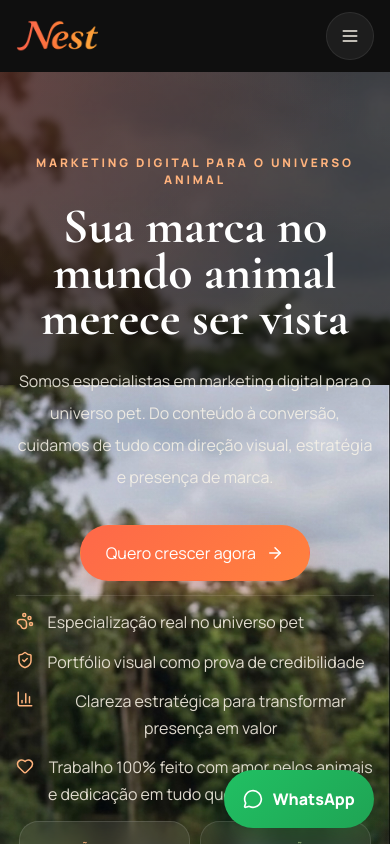
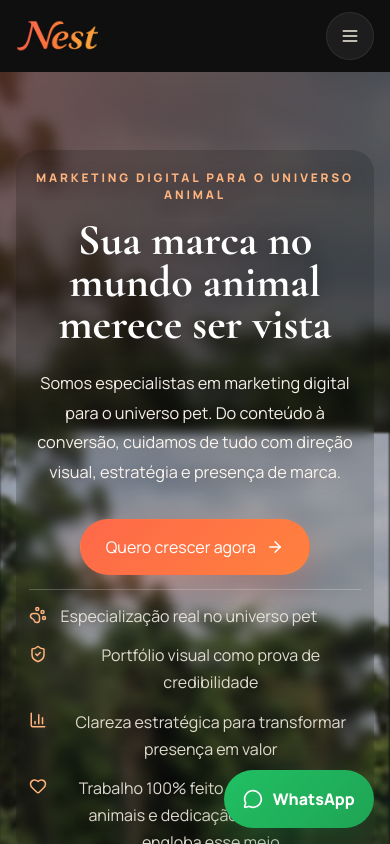
Before and after one commit to Wallaceoll/Nest-Studio-Vercel, a React (Vite) app: page / in a window 390 px wide. Shown: the top 844 px of the page. Built offline with nearby package versions, Linux system fonts and the light colour scheme.

Commit message:
ajuste do desfoque

```diff
--- a/src/styles.css
+++ b/src/styles.css
@@ -1454,8 +1454,8 @@ button {
 
   .hero-background-fill {
     object-position: center 16%;
-    opacity: 0.3;
-    filter: blur(1px);
+    opacity: 0.42;
+    filter: blur(5px);
     transform: scale(1.06);
   }
 
@@ -1467,11 +1467,13 @@ button {
     height: 100%;
     object-fit: contain;
     object-position: center bottom;
+    opacity: 0.9;
+    filter: blur(0.8px);
     padding: 0.5rem 0 0;
   }
 
   .hero-overlay {
-    background: linear-gradient(180deg, rgba(0, 0, 0, 0.06) 0%, rgba(0, 0, 0, 0.03) 20%, rgba(0, 0, 0, 0.12) 52%, rgba(0, 0, 0, 0.3) 100%);
+    background: linear-gradient(180deg, rgba(0, 0, 0, 0.12) 0%, rgba(0, 0, 0, 0.1) 20%, rgba(0, 0, 0, 0.18) 52%, rgba(0, 0, 0, 0.34) 100%);
   }
 
   .hero-content {
@@ -1485,10 +1487,37 @@ button {
     min-height: 100%;
   }
 
+  .hero-copy {
+    padding: 0.9rem 0.8rem 0;
+    border-radius: 1.4rem;
+    background: linear-gradient(180deg, rgba(10, 14, 10, 0.18), rgba(10, 14, 10, 0.08));
+    backdrop-filter: blur(6px);
+  }
+
+  .hero-copy .eyebrow,
+  .hero-title,
+  .hero-description,
+  .hero-highlight,
+  .hero-highlight span {
+    text-shadow: 0 3px 18px rgba(0, 0, 0, 0.38);
+  }
+
+  .hero-title {
+    font-size: clamp(2.75rem, 11vw, 4rem);
+    line-height: 0.96;
+  }
+
+  .hero-description {
+    font-size: 1.02rem;
+    line-height: 1.8;
+    color: rgba(255, 248, 239, 0.96);
+  }
+
   .hero-highlights {
     gap: 0.75rem;
     margin-top: 0.85rem;
     padding-top: 0.85rem;
+    border-top-color: rgba(255, 255, 255, 0.22);
   }
 
   .hero-aside {
@@ -1505,6 +1534,8 @@ button {
   .glass-card {
     padding: 0.8rem 0.65rem;
     border-radius: 1.2rem;
+    background: rgba(18, 24, 18, 0.18);
+    border-color: rgba(255, 255, 255, 0.18);
   }
 
   .glass-card p {
@@ -1525,6 +1556,8 @@ button {
   .mini-card {
     padding: 0.8rem 0.65rem;
     border-radius: 1.2rem;
+    background: rgba(18, 24, 18, 0.18);
+    border-color: rgba(255, 255, 255, 0.18);
   }
 
   .mini-card p {
```
